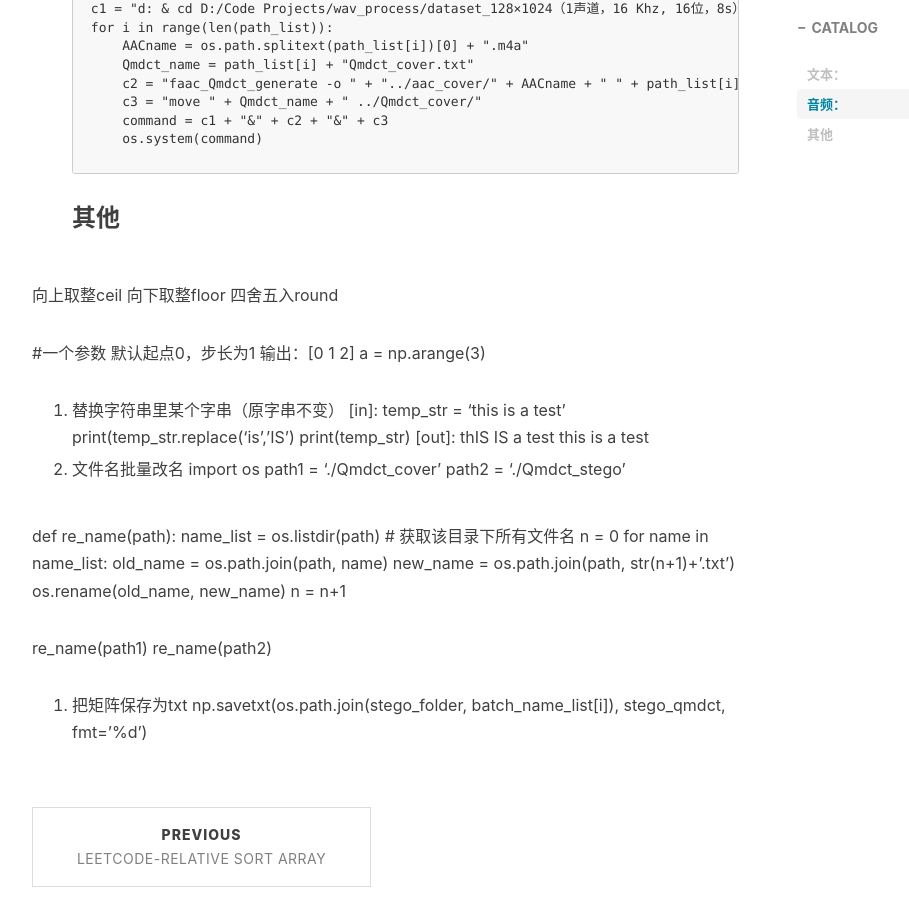
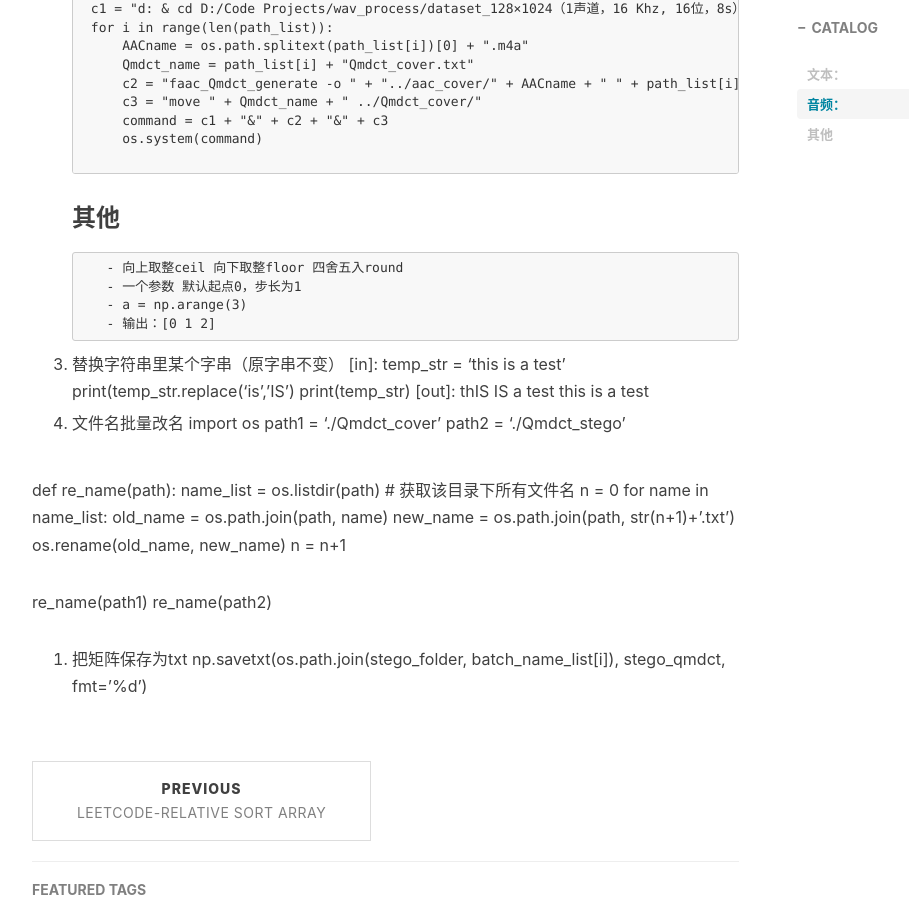
Before and after one commit to LeeeLiu/leeeliu.github.io, a Jekyll site: the page built from _posts/2019-09-09-python处理文本、音频.md, in a window 1280 px wide and 900 px high, scrolled down 1554 px. Shown: the whole window, without its empty margins (233-1142 px from the left). Built offline with Jekyll 4.4.1, drawn with Linux system fonts in a browser that asks for light colours; nearby versions of some CDN libraries; comment, search, counter and statistics services are not loaded.

````diff
--- a/_posts/2019-09-09-python处理文本、音频.md
+++ b/_posts/2019-09-09-python处理文本、音频.md
@@ -77,13 +77,10 @@ for file in files1:         #遍历文件夹
 
     ```
 ### 其他
-
-向上取整ceil 向下取整floor 四舍五入round
-
-#一个参数 默认起点0，步长为1 输出：[0 1 2]
-a = np.arange(3)
-
-
+- 向上取整ceil 向下取整floor 四舍五入round
+- 一个参数 默认起点0，步长为1
+- a = np.arange(3)
+- 输出：[0 1 2]
 1. 替换字符串里某个字串（原字串不变）
 [in]:
 temp_str = 'this is a test'
````
